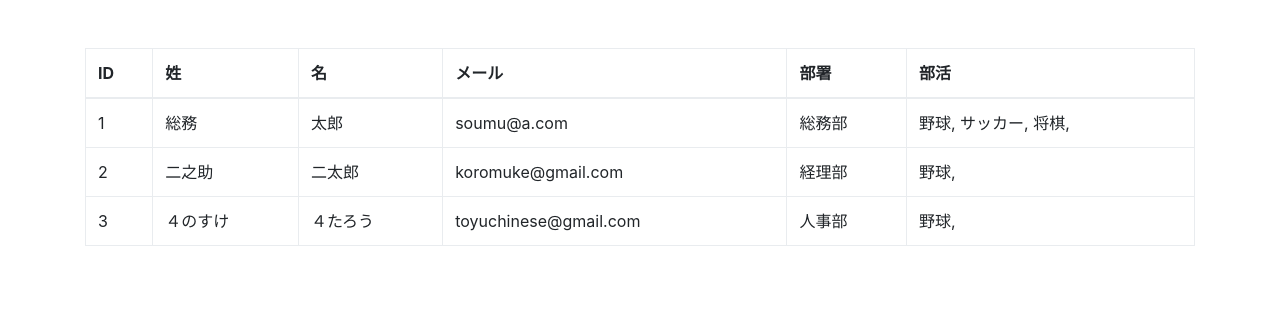
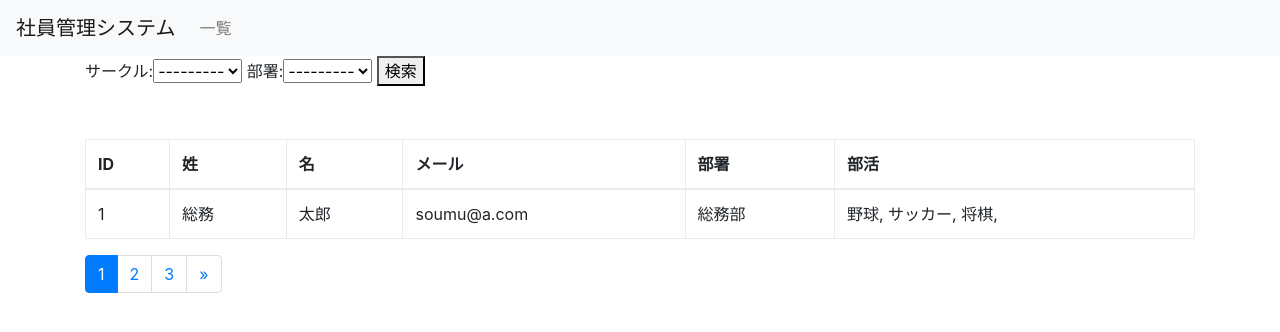
Before and after one commit to koromuke/python-employee_management_system, a Django app: page / in a window 1280 px wide. Shown: the top 332 px of the page. Run offline with Django 3.2, Linux system fonts and the light colour scheme; data comes from the database, SQL or seed files in the repository; both versions use the stored data as it was after the commit; some libraries are stand-ins or nearby versions.

Commit message:
employee_management, fin.

```diff
--- /dev/null
+++ b/secondProject/employee_management_system/forms.py
@@ -0,0 +1,10 @@
+from django import forms
+from .models import Club, Department
+
+
+class SearchFrom(forms.Form):
+    club = forms.ModelChoiceField(
+        queryset=Club.objects, label='サークル', required=False)
+
+    department = forms.ModelChoiceField(
+        queryset=Department.objects, label='部署', required=False)
--- a/secondProject/employee_management_system/templates/employee/base.html
+++ b/secondProject/employee_management_system/templates/employee/base.html
@@ -10,6 +10,26 @@
     <link rel="stylesheet" href="https://maxcdn.bootstrapcdn.com/bootstrap/4.0.0-beta.2/css/bootstrap.min.css" integrity="sha384-PsH8R72JQ3SOdhVi3uxftmaW6Vc51MKb0q5P2rRUpPvrszuE4W1povHYgTpBfshb" crossorigin="anonymous">
   </head>
   <body>
+    <nav class="navbar navbar-expand-lg navbar-light bg-light">
+      <a class="navbar-brand" href="#">社員管理システム</a>
+      <button class="navbar-toggler" type="button" data-toggle="collapse" data-target="#navbarSupportedContent" aria-controls="navbarSupportedContent" aria-expanded="true" aria-label="Toggle navigation">
+        <span class="navbar-toggler-icon"></span>
+      </button>
+
+      <div class="collapse navbar-collapse" id="navbarSupportedContent">
+        <ul class="navbar-nav mr-auto">
+          <li class="nav-item">
+            <a class="nav-link" href="{% url 'employee_management_system:index' %}">一覧</a>
+          </li>
+            {% if user.is_superuser %}
+          <li class="nav-item">
+            <a class="nav-link" href="{% url 'admin:employee_management_system_employee_add' %}">社員追加</a>
+          </li>
+            {% endif %}
+        </ul>
+      </div>
+    </nav>
+
     <div class="container">
     {% block content %}
     {% endblock %}
--- a/secondProject/employee_management_system/templates/employee/employee_list.html
+++ b/secondProject/employee_management_system/templates/employee/employee_list.html
@@ -1,6 +1,12 @@
 {% extends 'employee/base.html' %}
 
 {% block content %}
+<form action="" method="GET">
+{{ form }}
+    <button type="submit">検索</button>
+</form>
+
+
 <table class="table table-bordered mt-5">
     <thead>
         <tr>
@@ -27,5 +33,5 @@
 
     </tbody>
 </table>
-
+{% include 'employee/page5.html' %}
 {% endblock %}
--- /dev/null
+++ b/secondProject/employee_management_system/templates/employee/page5.html
@@ -0,0 +1,38 @@
+{% load mytag %}
+<nav aria-label="Page navigation">
+  <ul class="pagination">
+
+      {% if page_obj.has_previous %}
+        <li class="page-item">
+        <a class="page-link" href="?{% url_replace request 'page' page_obj.previous_page_number %}" aria-label="Previous">
+          <span aria-hidden="true">&laquo;</span>
+        </a>
+      </li>
+      {% endif %}
+
+      {% for link_page in page_obj.paginator.page_range %}
+        {% if link_page == page_obj.number %}
+          <li class="page-item active">
+            <a class="page-link" href="?{% url_replace request 'page' link_page %}">
+              {{ link_page }}
+            </a>
+          </li>
+        {% else %}
+          <li class="page-item">
+            <a class="page-link" href="?{% url_replace request 'page' link_page %}">
+              {{ link_page }}
+            </a>
+          </li>
+        {% endif %}
+      {% endfor %}
+
+      {% if page_obj.has_next %}
+        <li class="page-item">
+        <a class="page-link" href="?{% url_replace request 'page' page_obj.next_page_number %}" aria-label="Next">
+          <span aria-hidden="true">&raquo;</span>
+        </a>
+      </li>
+      {% endif %}
+
+  </ul>
+</nav>
--- /dev/null
+++ b/secondProject/employee_management_system/templatetags/mytag.py
@@ -0,0 +1,12 @@
+from django import template
+
+
+register = template.Library()
+
+
+@register.simple_tag
+def url_replace(request, field, value):
+    """GETパラメータを一部を置き換える"""
+    url_dict = request.GET.copy()
+    url_dict[field] = str(value)
+    return url_dict.urlencode()
--- a/secondProject/employee_management_system/views.py
+++ b/secondProject/employee_management_system/views.py
@@ -1,7 +1,38 @@
 from django.views import generic
+from .forms import SearchFrom
 from .models import Employee
 
 
 class IndexView(generic.ListView):
     model = Employee
     template_name = 'employee/employee_list.html'
+    paginate_by = 1
+
+    def get_context_data(self):
+        """テンプレートへ渡す辞書の作成"""
+        context = super().get_context_data()
+
+        # self.request.GETで次のページでも値や選択を保存する。
+        context['form'] = SearchFrom(self.request.GET)  # 基の辞書に、formを追加
+        return context
+
+    def get_queryset(self):
+        """テンプレートへ渡す「employee_list」を作成する"""
+        form = SearchFrom(self.request.GET)
+        form.is_valid()  # これをしないと、cleaned_dataができない！
+
+        # まず、全社員を取得
+        queryset = super().get_queryset()
+
+        # 部署の選択があれば、部署で絞り込み(filter)
+        department = form.cleaned_data['department']
+        if department:
+            queryset = queryset.filter(department=department)
+
+            """department=departmentでmodelのフィールド=modelのインスタンス"""
+
+        # サークルの選択があれば、サークルで絞り込み(filter)
+        club = form.cleaned_data['club']
+        if club:
+            queryset = queryset.filter(club=club)
+        return queryset
```
Also changed, not shown: secondProject/employee_management_system/templates/employee/page4.html (added, +39 -0 lines), secondProject/db.sqlite3.
